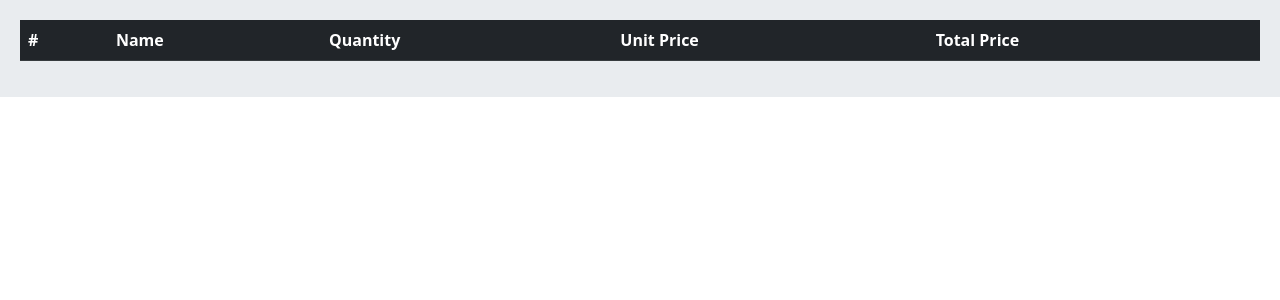
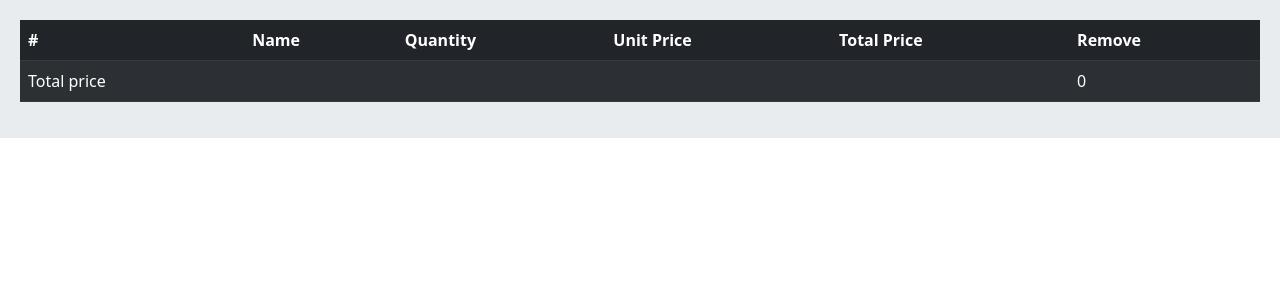
Before and after one commit to masoud8911/online_shop, a Django app: page /orders/cart/ in a window 1280 px wide. Shown: the part 56-356 px from the top of the page. Run offline with Django 4.2, Linux system fonts and the light colour scheme; lists and menus that the app fills with data are empty.

Commit message:
Add remove order in customer cart

```diff
--- a/orders/cart.py
+++ b/orders/cart.py
@@ -15,7 +15,7 @@ class Cart:
         products = Product.objects.filter(id__in=product_ids)
         cart = self.cart.copy()
         for product in products:
-            cart[str(product.id)]['product']=product.name
+            cart[str(product.id)]['product']=product
 
         for item in cart.values():
             item['total_price']=int(item['price'])*item['quantity']
@@ -28,5 +28,18 @@ class Cart:
         self.cart[product_id]['quantity'] += quantity
         self.save()
 
+    def remove(self, product):
+        product_id = str(product.id)
+        if product_id in self.cart:
+            del self.cart[product_id]
+            self.save()
+
     def save(self):
         self.session.modified = True
+
+    def get_total_price(self):
+        return sum(int(item['price']) * item['quantity'] for item in self.cart.values())
+
+    def clear(self):
+        del self.session[CART_SESSION_ID]
+        self.save()
--- a/orders/templates/orders/cart.html
+++ b/orders/templates/orders/cart.html
@@ -9,6 +9,7 @@
           <th scope="col">Quantity</th>
           <th scope="col">Unit Price</th>
           <th scope="col">Total Price</th>
+          <th scope="col">Remove</th>
         </tr>
       </thead>
       <tbody>
@@ -19,9 +20,16 @@
           <td>{{ item.quantity }}</td>
           <td>{{ item.price }}</td>
           <td>{{ item.total_price }}</td>
+          <td><a href="{% url 'orders:cart_remove' item.product.id %}">remove</a></td>
         </tr>
         <tr>
       {% endfor %}
+      <tr>
+          <td>Total price</td>
+          <td colspan="4"></td>
+          <td>{{ cart.get_total_price }}</td>
+      </tr>
       </tbody>
     </table>
+
 {% endblock %}
--- a/orders/urls.py
+++ b/orders/urls.py
@@ -6,6 +6,7 @@ app_name = 'orders'
 
 urlpatterns = [
     path('cart/', views.CartView.as_view(), name='cart'),
-    path('cart/add/<int:product_id>', views.CartAddView.as_view(), name='cart_add')
+    path('cart/add/<int:product_id>/', views.CartAddView.as_view(), name='cart_add'),
+    path('cart/remove/<int:product_id>/', views.CartRemoveView.as_view(), name='cart_remove'),
 
 ]
--- a/orders/views.py
+++ b/orders/views.py
@@ -13,8 +13,16 @@ class CartView(View):
 class CartAddView(View):
     def post(self, request, product_id):
         cart = Cart(request)
-        product = get_object_or_404(Product, pk=product_id)
+        product = get_object_or_404(Product, id=product_id)
         form = CartAddForm(request.POST)
         if form.is_valid():
             cart.add(product, form.cleaned_data['quantity'])
         return redirect('orders:cart')
+
+
+class CartRemoveView(View):
+    def get(self, request, product_id):
+        cart = Cart(request)
+        product = get_object_or_404(Product, id=product_id)
+        cart.remove(product)
+        return redirect('orders:cart')
```
Also changed, not shown: db.sqlite3, home/templates/home/detail.html (line endings or trailing spaces).
